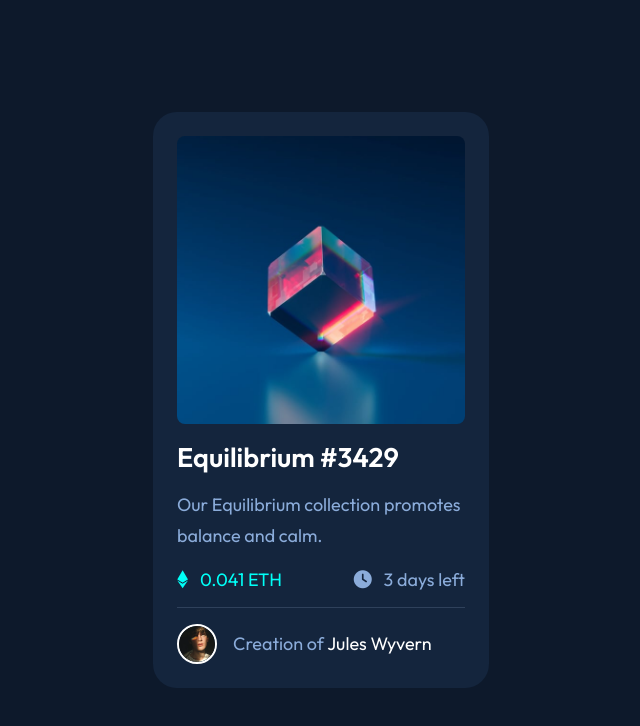
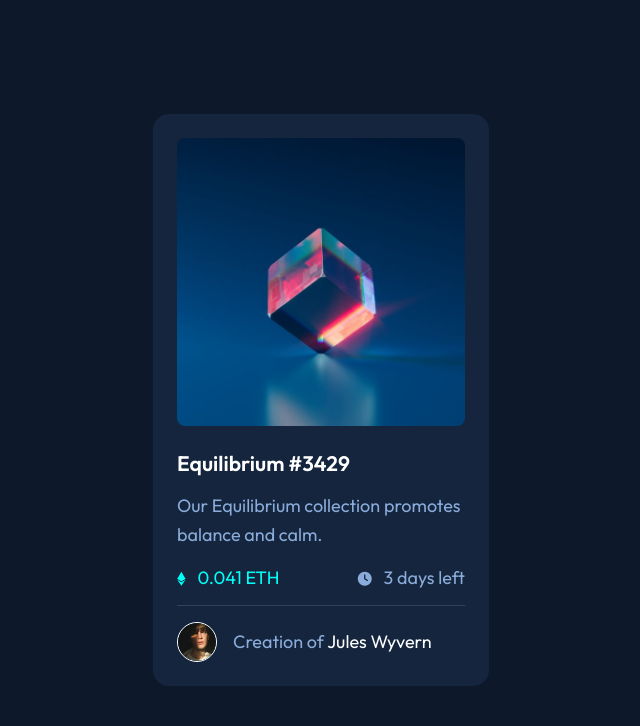
Before and after one commit to MARYAMTEE/NFT-preview-card, a plain HTML site: page index.html in a window 1280 px wide. Shown: the whole page, without its empty margins (319-959 px from the left). Drawn offline with Linux system fonts and the light colour scheme.

Commit message:
update changes

```diff
--- a/index.html
+++ b/index.html
@@ -18,7 +18,7 @@
         <img src="./images/image-equilibrium.jpg" class="card__img" alt="Equilibrium Image">
 
         <div class="card__content">
-            <h2 class="card__title">Equilibrium #3429</h1>
+            <h3 class="card__title">Equilibrium #3429</h3>
             <p class="card__desc">Our Equilibrium collection promotes balance and calm.</p>
             <ul class="card__list">
                 <li class="card__item card__item--colored">
--- a/style.css
+++ b/style.css
@@ -32,7 +32,7 @@
     background-color: var(--blue-900);
     width: 21rem;
     padding: 1.5rem;
-    border-radius: 1.5rem;
+    border-radius: 1rem;
     display: grid;
     place-items: center;
  }
@@ -46,11 +46,11 @@
  .card__title{
     color: var(--white);
     font-weight: 600;
-    margin: 1rem 0;
+    margin: 1.5rem 0 1rem;
  }
 
  .card__desc{
-    line-height: 1.7;
+    line-height: 1.6;
  }
 
  .card__list{
@@ -63,6 +63,7 @@
 
  .card__icon{
     margin-right: 0.5rem;
+    font-size: 0.875rem;
  }
 
  .card__item--colored{
@@ -81,7 +82,7 @@
  .card__user-image{
     width: 2.5rem;
     height: 2.5rem;
-    border: 2px solid var(--white);
+    border: 1px solid var(--white);
     border-radius: 50%;
  }
 
```
